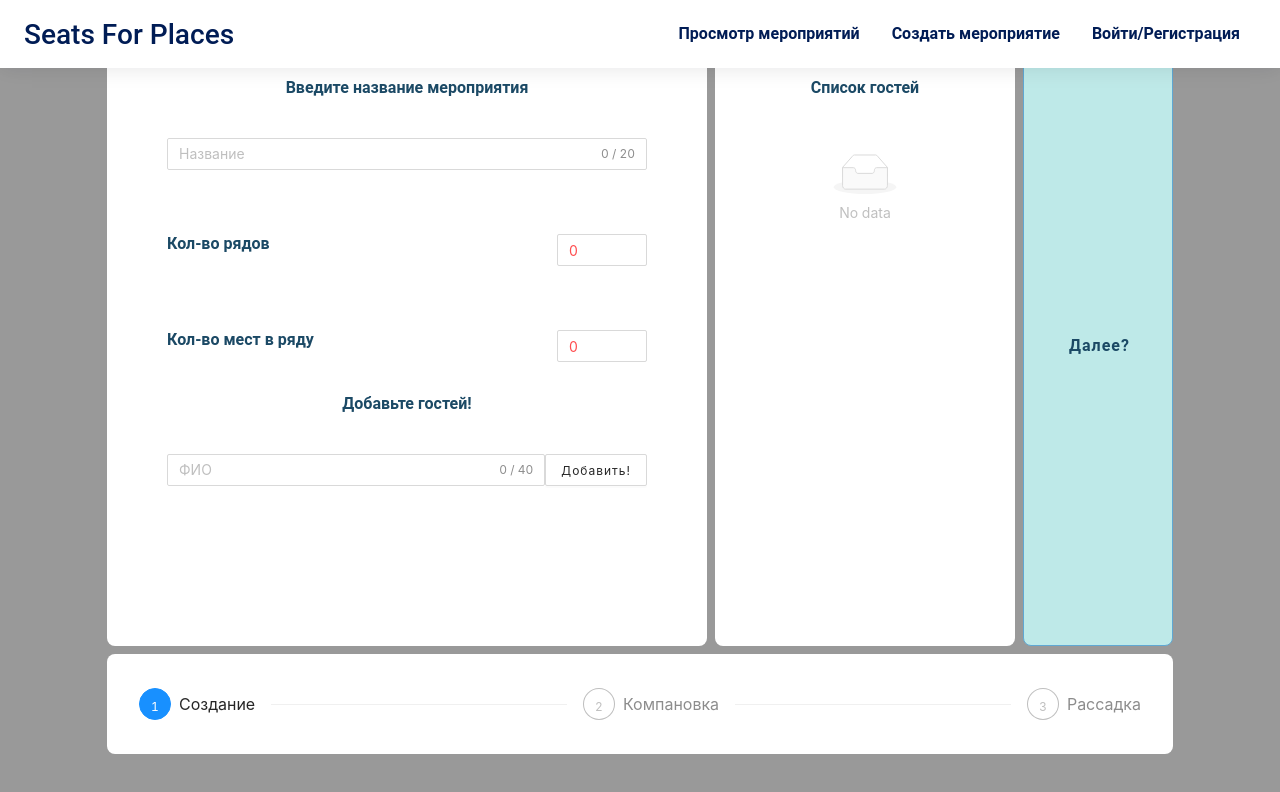
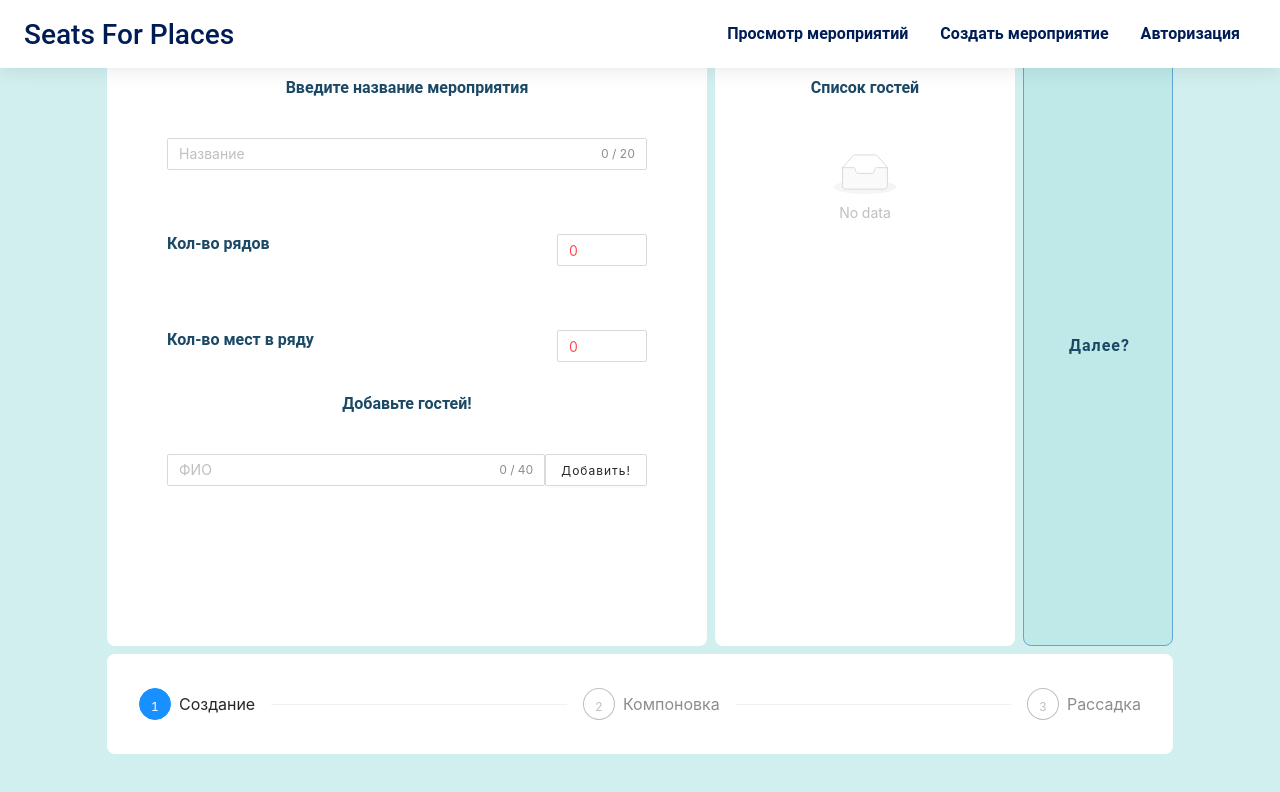
Before and after one commit to grek12/seatsforplaces, a React app in the folder FrontEnd/: page /CreateMeeting in a window 1280 px wide. Shown: the top 792 px of the page. Built offline with nearby package versions, Linux system fonts and the light colour scheme.

Commit message:
изменён цвет фона

```diff
--- a/FrontEnd/src/components/Auditorium/Auditorium.scss
+++ b/FrontEnd/src/components/Auditorium/Auditorium.scss
@@ -71,4 +71,6 @@
     display: flex;
     flex-direction: row;
     margin-top: 16px;
+    justify-content: center;
+    align-items: center;
 }
--- a/FrontEnd/src/components/Header/Header.tsx
+++ b/FrontEnd/src/components/Header/Header.tsx
@@ -18,7 +18,7 @@ export const Header: React.FC = () => {
             Создать мероприятие
             </Link>
             <Link className="Header-Menu-Item" to='./'>
-            Войти/Регистрация
+            Авторизация
             </Link>
         </div>
     </header>
--- a/FrontEnd/src/pages/CreateMeetingPage/CreateMettingPage.tsx
+++ b/FrontEnd/src/pages/CreateMeetingPage/CreateMettingPage.tsx
@@ -25,7 +25,7 @@ export const CreateMeetingPage: React.FC = () => {
 					<div className="MainPage-Steps">
 						<Steps current={CurrentStep} className="MainPage-Stepper">
 							<Step title="Создание"/>
-							<Step title="Компановка"/>
+							<Step title="Компоновка"/>
 							<Step title="Рассадка"/>
 						</Steps>
 					</div>
--- a/FrontEnd/src/pages/PortalPage/PortalPage.scss
+++ b/FrontEnd/src/pages/PortalPage/PortalPage.scss
@@ -20,7 +20,7 @@
 }
 
 .PortalPage {
-  background-color: $color-portal-background-transparent;
+  background-color: $color-five-t;
   align-items: flex-start;
   bottom: 0;
   display: flex;
@@ -44,7 +44,7 @@
     border-radius: 0.4rem;
     width: 32rem;
     height: 50rem;
-    background-color: #18181b;
+    background-color: $color-first;
   }
 
   .ContentPage{
--- a/FrontEnd/src/ui-kit/styles/colors.scss
+++ b/FrontEnd/src/ui-kit/styles/colors.scss
@@ -15,10 +15,12 @@ $color-light-gray: rgba(228, 228, 228, 1); /* #e4e4e4 */
 $color-suit-gray: rgba(142, 142, 147, 1); /* #8e8e93 */
 
 $color-first:#5fa8d3;
+$color-first-t:#5fa8d388;
 $color-second:#cae9ff;
 $color-third:#1b4965;
 $color-four:#62b6cb;
 $color-five:#bee9e8;
+$color-five-t:#bee9e8b2;
 $color-orange:#f7b801;
 $color-third-t:#1b4965a5;
 
```
